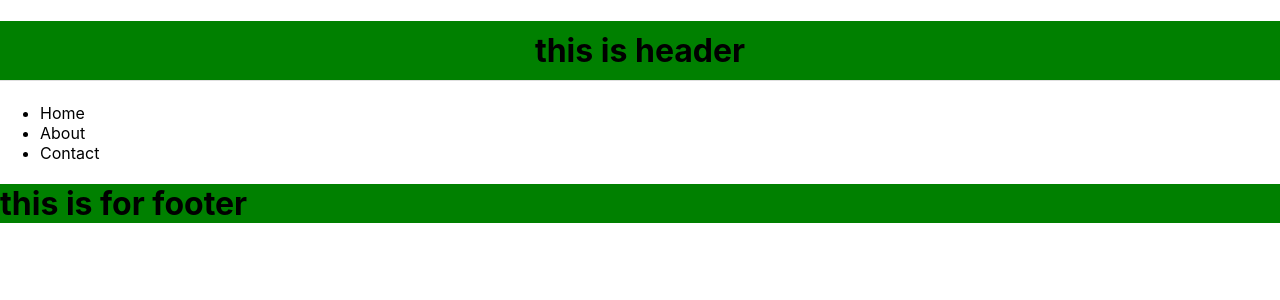
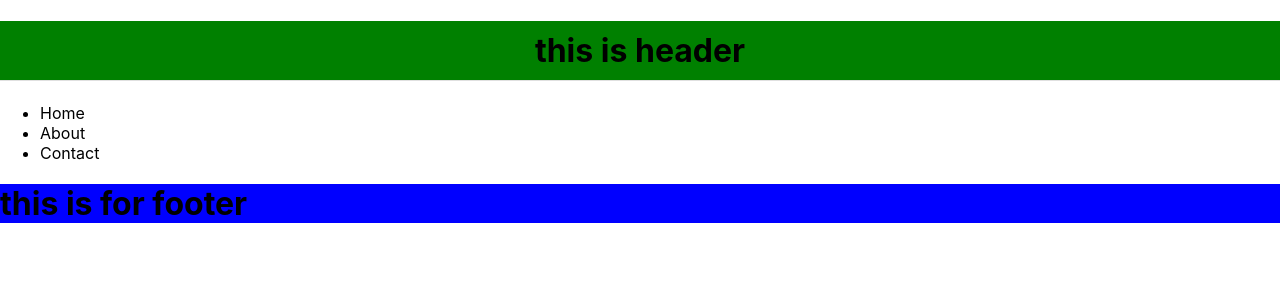
Before and after one commit to alawoddin/learn-react, a React (Create React App) app: page / in a window 1280 px wide. Shown: the top 300 px of the page. Built offline with nearby package versions, Linux system fonts and the light colour scheme.

Commit message:
again add

```diff
--- a/src/components/footer/Footer.jsx
+++ b/src/components/footer/Footer.jsx
@@ -3,7 +3,7 @@
 const Footer = () => {
     return (
         <div>
-            <h1 style={{backgroundColor: "green" }}>
+            <h1 style={{backgroundColor: "blue" }}>
                 this is for footer
             </h1>
         </div>
```
